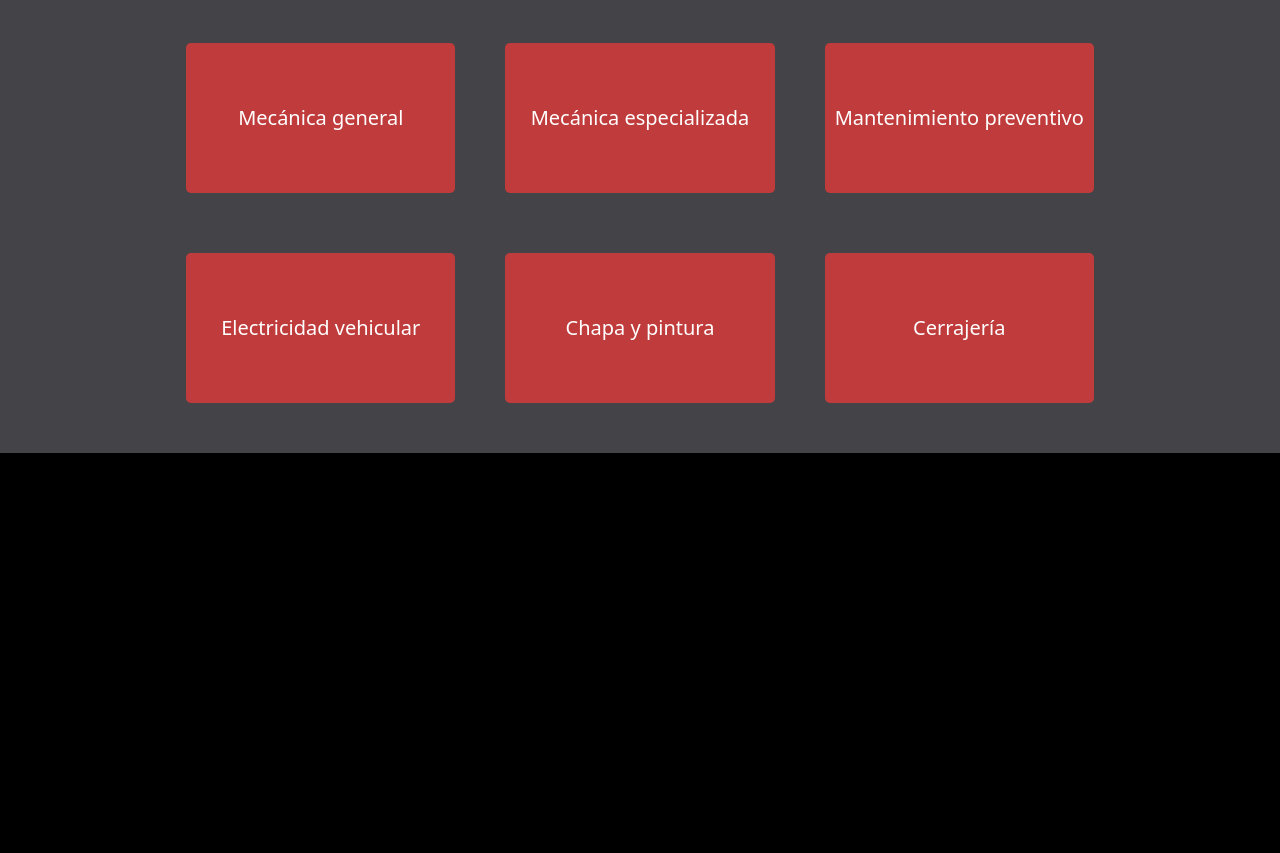
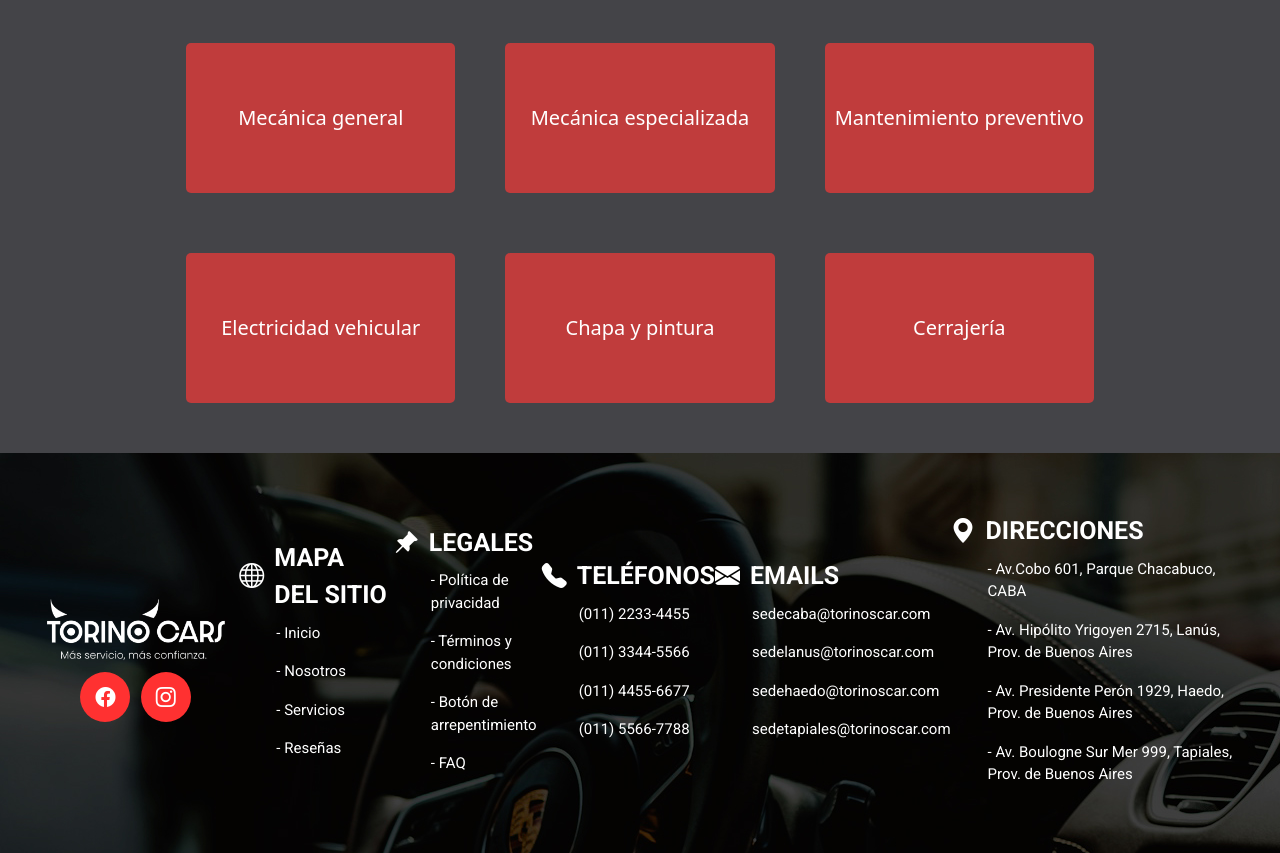
Before and after one commit to ThomasAdduci/CaC-Comis.24129-Grupo-18, a website: page index.html in a window 1280 px wide. Shown: the part 2877-3730 px from the top of the page. Before the commit the page ends 3330 px from the top, so only its background shows below. Drawn offline with nearby package versions, Linux system fonts and the light colour scheme.

Commit message:
Primer approach del footer

```diff
--- a/css/style.css
+++ b/css/style.css
@@ -726,6 +726,102 @@ position: relative;
   background-color: #9437376e;
 }
 
+/* Seccion del footer */
+
+.footer-background {
+  height: 50vh;
+  background-image: url(/img/backgrounds/background-footer.jpg);
+  display: flex;
+  align-items: center;
+  justify-content: space-evenly;
+  padding: 0 2rem;
+}
+
+.footer-logo {
+  width: 300px;
+}
+
+.border-icon-facebook {
+  display: flex;
+  justify-content: center;
+  align-items: center;
+  height: 50px;
+  width: 50px;
+  background-color: #ff3131;
+  color: white;
+  border-radius: 50%;
+}
+
+.border-icon-facebook:hover {
+background-color: white;
+color: #ff3131;
+}
+
+.border-icon-instagram {
+  display: flex;
+  justify-content: center;
+  align-items: center;
+  height: 50px;
+  width: 50px;
+  background-color: #ff3131;
+  color: white;
+  border-radius: 50%;
+}
+
+.border-icon-instagram:hover {
+background-color: white;
+color: #ff3131;
+}
+
+.social-media-logos {
+  display: flex;
+  justify-content: center;
+  gap: 5%;
+  font-size: 20px;
+}
+
+.title-icon {
+  display: flex;
+  align-items: center;
+    i {
+      color: white;
+      font-size: 25px;
+      margin-right: 10px;
+    }
+}
+
+.footer-title {
+  font-family: 'Roboto', sans-serif;
+  font-size: 25px;
+  font-weight: bold;
+  margin: 0;
+  color: white;
+  text-transform: uppercase;
+}
+
+.footer-subtitle-navigate {
+  font-family: 'Roboto', sans-serif;
+  font-size: 15px;
+  margin: 0;
+  color: white;
+  margin-left: 37px;
+  padding: 0.5rem 0;
+}
+
+.footer-subtitle-navigate:hover {
+color: #ff3131;
+text-decoration: underline;
+}
+
+.footer-subtitle {
+  font-family: 'Roboto', sans-serif;
+  font-size: 15px;
+  margin: 0;
+  color: white;
+  margin-left: 37px;
+  padding: 0.5rem 0;
+}
+
 @media (max-width: 768px) {
   .buttons-container {
     grid-template-columns: repeat(2, 1fr); /* 2 columnas en pantallas medianas */
--- a/index.html
+++ b/index.html
@@ -13,6 +13,7 @@
       href="https://use.fontawesome.com/releases/v5.12.1/css/all.css"
       crossorigin="anonymous"
     />
+    <link href="https://cdnjs.cloudflare.com/ajax/libs/bootstrap-icons/1.8.1/font/bootstrap-icons.min.css" rel="stylesheet">
     <link rel="stylesheet" href="/css/style.css"/>
     <link rel="icon" type="image/jpg" href="./img/brand-logos/favicon.png"/>
     <title>Torino Cars | Mecánica Integral</title>
@@ -242,7 +243,71 @@
                     </div>
                 </div>
 </section>
-
+<section id="contact">
+    <div class="footer-background footer-container">
+        <div>
+            <img class="footer-logo" src="/img/brand-logos/main-white-logo.png" alt="Logo">
+            <div class="social-media-logos">
+                <div class="border-icon-facebook">
+                    <i class="bi bi-facebook"></i>
+                </div>
+                <div class="border-icon-instagram">
+                    <i class="bi bi-instagram"></i>
+                </div>
+            </div>
+        </div>
+        <div>
+            <div class="title-icon">
+                <i class="bi bi-globe"></i>
+                <p class="footer-title">Mapa del sitio</p>
+            </div>
+            <p class="footer-subtitle-navigate"><a class="scroll-link" href="#home">- Inicio</a></p>
+            <p class="footer-subtitle-navigate"><a class="scroll-link" href="#about">- Nosotros</a></p>
+            <p class="footer-subtitle-navigate"><a class="scroll-link" href="#service">- Servicios</a></p>
+            <p class="footer-subtitle-navigate"><a class="scroll-link" href="#reviews">- Reseñas</a></p>
+        </div>
+        <div>
+            <div class="title-icon">
+                <i class="bi bi-pin-angle-fill"></i>
+                <p class="footer-title">Legales</p>
+            </div>
+            <p class="footer-subtitle-navigate"><a class="scroll-link" href="#">- Política de privacidad</a></p>
+            <p class="footer-subtitle-navigate"><a class="scroll-link" href="#">- Términos y condiciones</a></p>
+            <p class="footer-subtitle-navigate"><a class="scroll-link" href="#">- Botón de arrepentimiento</a></p>
+            <p class="footer-subtitle-navigate"><a class="scroll-link" href="#">- FAQ</a></p>
+        </div>
+        <div>
+            <div class="title-icon">
+                <i class="bi bi-telephone-fill"></i>
+                <p class="footer-title">Teléfonos</p>
+            </div>
+            <p class="footer-subtitle">(011) 2233-4455</p>
+            <p class="footer-subtitle">(011) 3344-5566</p>
+            <p class="footer-subtitle">(011) 4455-6677</p>
+            <p class="footer-subtitle">(011) 5566-7788</p>
+        </div>
+        <div>
+            <div class="title-icon">
+                <i class="bi bi-envelope-fill"></i>
+                <p class="footer-title">Emails</p>
+            </div>
+            <p class="footer-subtitle">sedecaba@torinoscar.com</p>
+            <p class="footer-subtitle">sedelanus@torinoscar.com</p>
+            <p class="footer-subtitle">sedehaedo@torinoscar.com</p>
+            <p class="footer-subtitle">sedetapiales@torinoscar.com</p>
+        </div>
+        <div>
+            <div class="title-icon">
+                <i class="bi bi-geo-alt-fill"></i>
+                <p class="footer-title">Direcciones</p>
+            </div>
+            <p class="footer-subtitle-navigate"><a class="scroll-link" href="https://maps.app.goo.gl/FiRSSqHPm5KgYT8q9">- Av.Cobo 601, Parque Chacabuco, CABA</a></p>
+            <p class="footer-subtitle-navigate"><a class="scroll-link" href="https://maps.app.goo.gl/ztYTCcpZcKptX4nB7">- Av. Hipólito Yrigoyen 2715, Lanús, Prov. de Buenos Aires</a></p>
+            <p class="footer-subtitle-navigate"><a class="scroll-link" href="https://maps.app.goo.gl/i4AnCbwQzq4swweBA">- Av. Presidente Perón 1929, Haedo, Prov. de Buenos Aires</a></p>
+            <p class="footer-subtitle-navigate"><a class="scroll-link" target="_blank" href="https://maps.app.goo.gl/ScAx3TZjsSkPYe5NA">- Av. Boulogne Sur Mer 999, Tapiales, Prov. de Buenos Aires</a></p>
+        </div>
+    </div>
+</section>
 </body>
 <script src="./js/script.js"></script>
 </html>
```
Also changed, not shown: img/backgrounds/background-footer.jpg (added), img/icons/square-facebook.svg (added).
